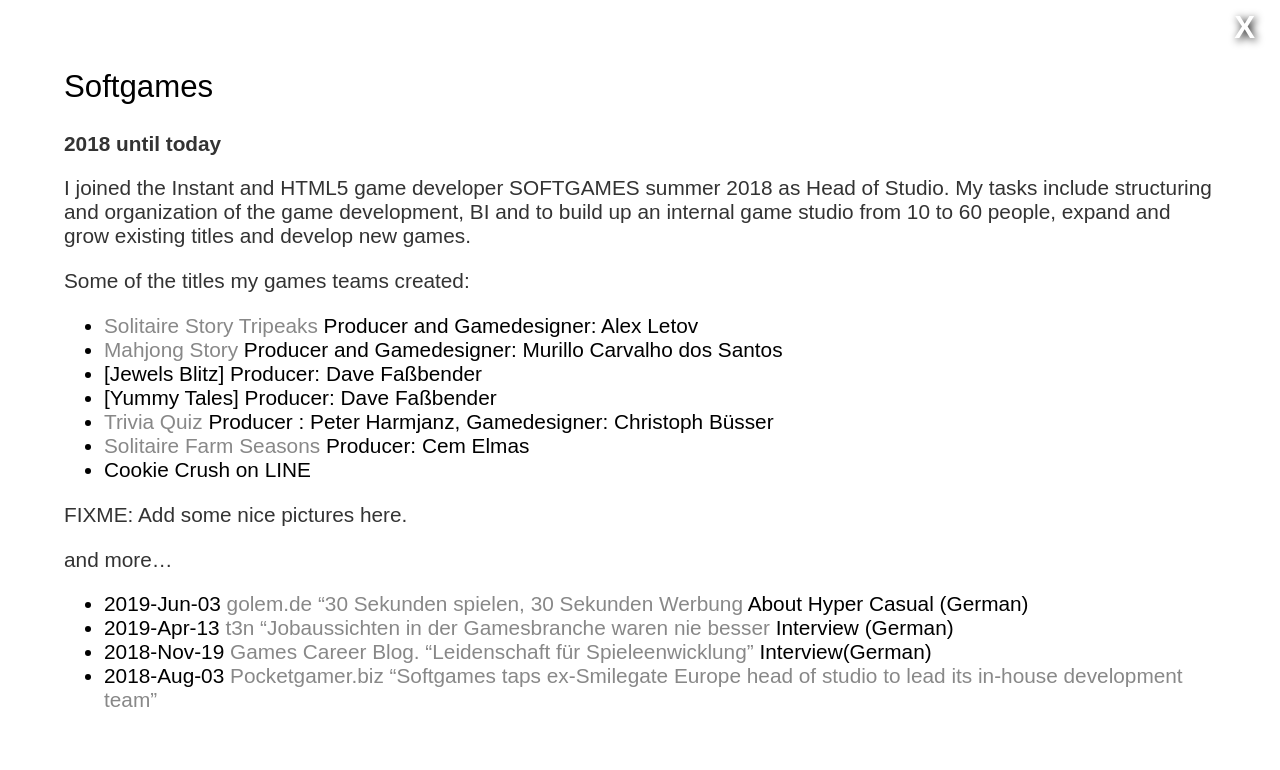
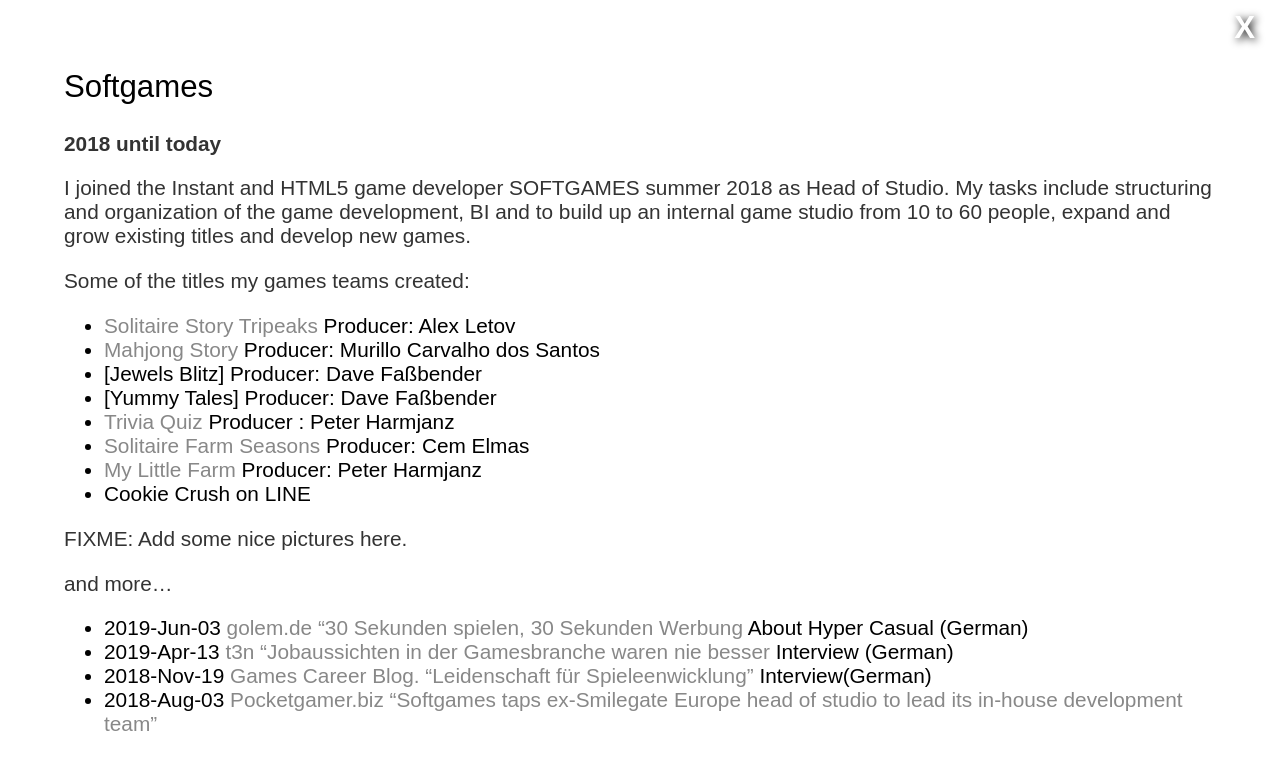
Before and after one commit to gebirgsbernd/gebirgsbernd.github.io, a Jekyll site: the page built from z_aboutme/_posts/2018-08-01-softgames.md, in a window 1280 px wide. Shown: the top 770 px of the page. Built offline with Jekyll 4.4.1, drawn with Linux system fonts in a browser that asks for light colours; some web fonts are replaced.

Commit message:
... und my little Farm noch mit zugefügt

```diff
--- a/z_aboutme/_posts/2018-08-01-softgames.md
+++ b/z_aboutme/_posts/2018-08-01-softgames.md
@@ -9,12 +9,13 @@
 My tasks include structuring and organization of the game development, BI and to build up an internal game studio from 10 to 60 people, expand and grow existing titles and develop new games.
 
 Some of the titles my games teams created:
-* [Solitaire Story Tripeaks](https://fb.gg/play/solitaire_tripeaks)  Producer and Gamedesigner: Alex Letov
-* [Mahjong Story](https://fb.gg/play/mahjong_story_) Producer and Gamedesigner: Murillo Carvalho dos Santos
+* [Solitaire Story Tripeaks](https://fb.gg/play/solitaire_tripeaks)  Producer: Alex Letov
+* [Mahjong Story](https://fb.gg/play/mahjong_story_) Producer: Murillo Carvalho dos Santos
 * [Jewels Blitz] Producer: Dave Faßbender
 * [Yummy Tales] Producer: Dave Faßbender
-* [Trivia Quiz](https://fb.gg/play/trivia_quiz_) Producer : Peter Harmjanz, Gamedesigner: Christoph Büsser
+* [Trivia Quiz](https://fb.gg/play/trivia_quiz_) Producer : Peter Harmjanz
 * [Solitaire Farm Seasons](https://fb.gg/play/solifarm) Producer: Cem Elmas
+* [My Little Farm](https://fb.gg/play/sim-farm) Producer: Peter Harmjanz
 * Cookie Crush on LINE
 
 FIXME: Add some nice pictures here.
```
